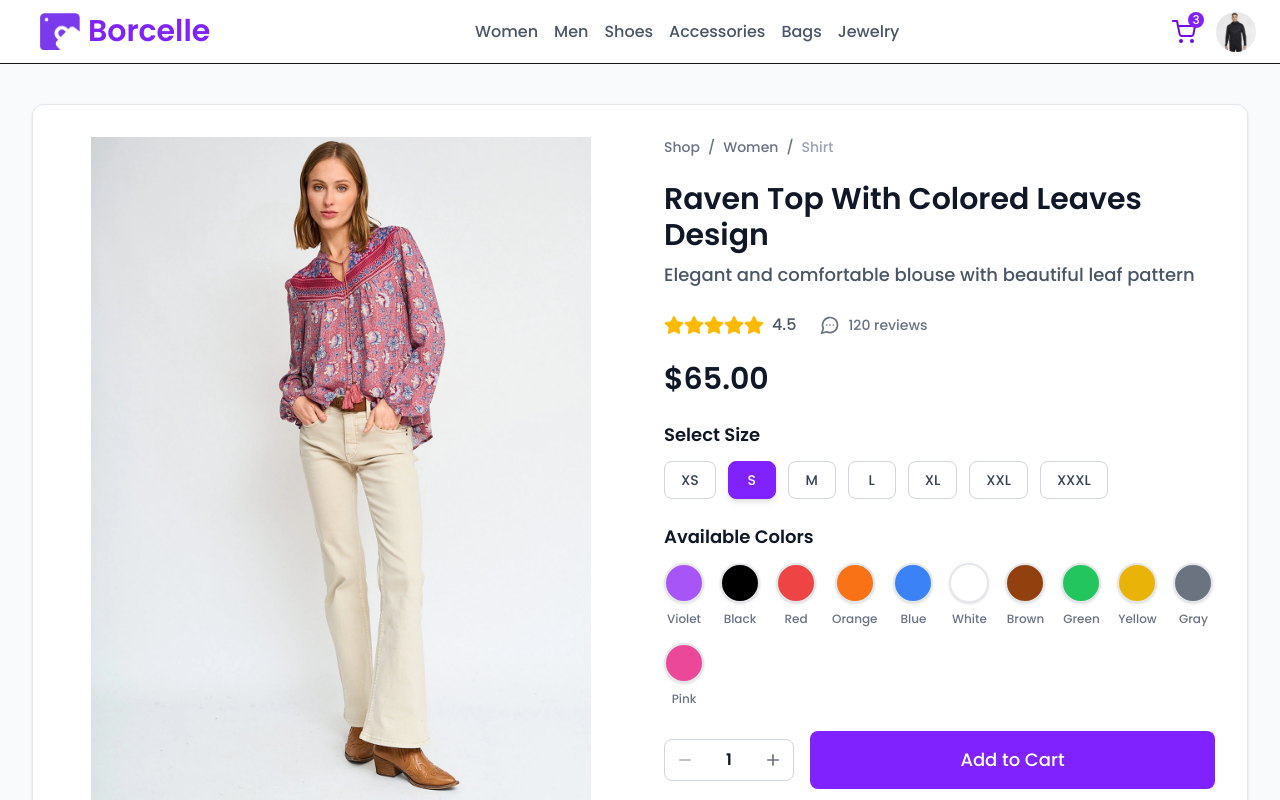
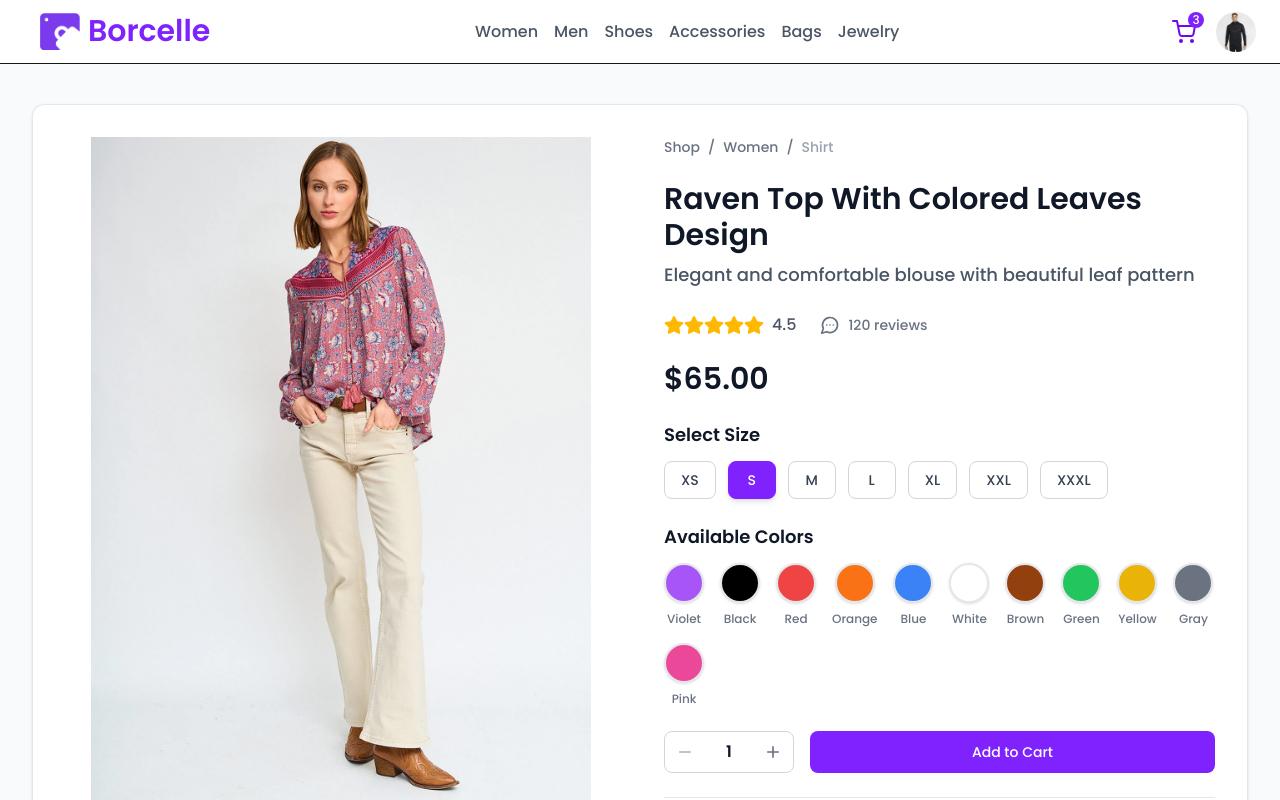
Before and after one commit to HLena/lapakbaju-store, a Next.js app: page /product/p001 in a window 1280 px wide. Shown: the top 800 px of the page. Built offline with nearby package versions, Linux system fonts and the light colour scheme.

Commit message:
feat: change size button

```diff
--- a/src/components/product/AddToCartButton.tsx
+++ b/src/components/product/AddToCartButton.tsx
@@ -8,7 +8,6 @@ interface AddToCartButtonProps {
 
 const AddToCartButton = ({ className = "" }: AddToCartButtonProps) => {
   const handleAddToCart = () => {
-    // TODO: Implement add to cart logic
     console.log("Add to cart clicked");
   };
 
@@ -16,7 +15,7 @@ const AddToCartButton = ({ className = "" }: AddToCartButtonProps) => {
     <Button
       label="Add to Cart"
       variant="primary"
-      size="lg"
+      size="sm"
       className={className}
       onClick={handleAddToCart}
     />
```
